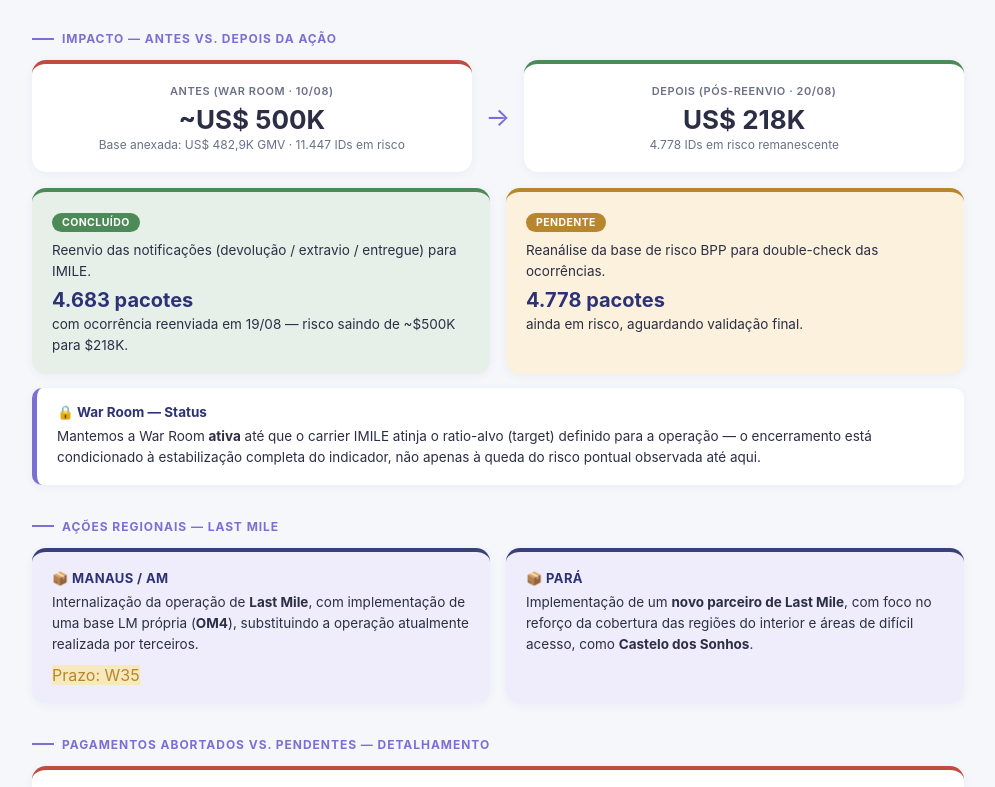
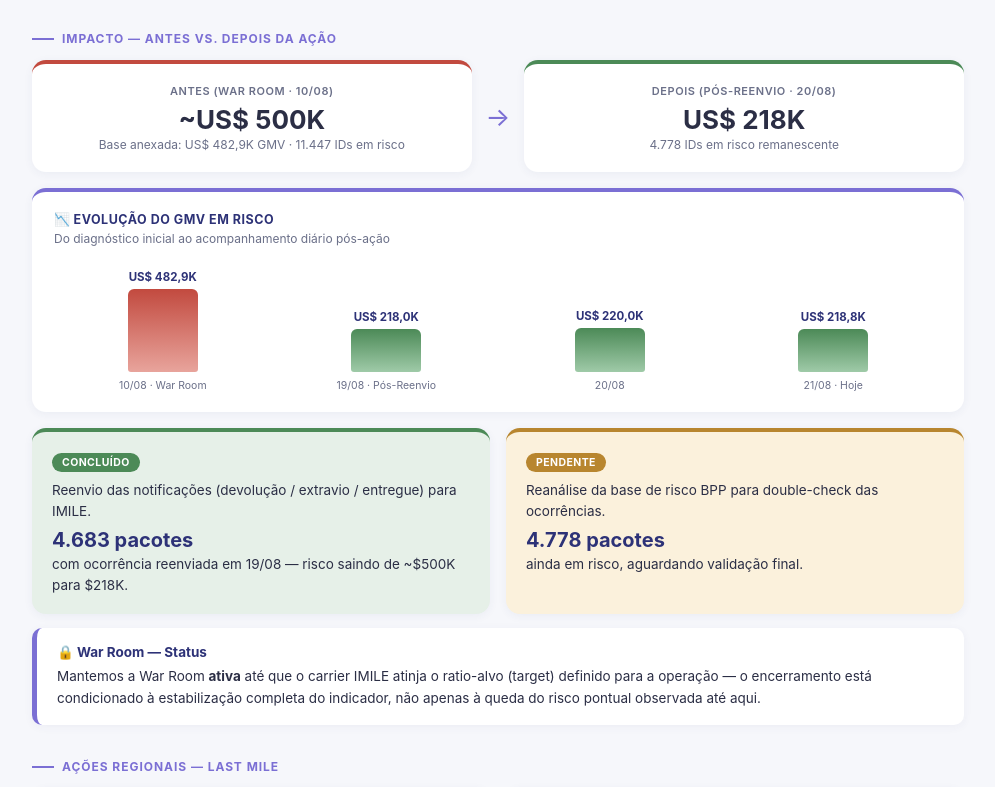
Before and after one commit to pprates1/grid-bpp-imile, a plain HTML site: page index.html in a window 1280 px wide. Shown: the part 1827-2614 px from the top of the page, without its empty margins (142-1137 px from the left). Drawn offline with Linux system fonts and the light colour scheme.

```diff
--- a/index.html
+++ b/index.html
@@ -89,6 +89,14 @@
   .diag-card p{margin:0;font-size:13.5px;line-height:1.6;color:var(--ink);}
   .diag-card .region-tags{display:flex;gap:8px;flex-wrap:wrap;margin-top:10px;}
   .diag-card .region-tag{background:var(--red-soft);color:var(--red);font-size:12px;font-weight:600;padding:4px 12px;border-radius:20px;}
+
+  .bars{display:flex; align-items:flex-end; gap:14px; padding:8px 4px 0;}
+  .bar-col{flex:1; display:flex; flex-direction:column; align-items:center; justify-content:flex-end; height:100%; position:relative;}
+  .bar-col .col-fill{width:100%; max-width:70px; margin:0 auto; border-radius:6px 6px 3px 3px; background:linear-gradient(180deg, var(--red) 0%, #E8A49C 100%); transition:opacity .15s;}
+  .bar-col.improving .col-fill{background:linear-gradient(180deg, var(--green) 0%, #9FCAA8 100%);}
+  .bar-col:hover .col-fill{opacity:.8;}
+  .bar-col .col-label{font-size:10.5px; color:var(--ink-soft); margin-top:7px; text-align:center; line-height:1.3;}
+  .bar-col .col-val{font-size:11.5px; color:var(--navy-deep); font-weight:700; margin-bottom:5px;}
   .ratio-card{background:linear-gradient(135deg, var(--navy) 0%, var(--navy-deep) 100%);border-radius:14px;padding:20px 22px;color:#fff;display:flex;flex-direction:column;justify-content:center;align-items:center;text-align:center;border-top:4px solid var(--gold);}
   .ratio-card .lbl{font-size:11px;text-transform:uppercase;letter-spacing:.05em;color:var(--gold-soft);font-weight:700;}
   .ratio-card .val{font-size:36px;font-weight:800;margin:8px 0 2px;}
@@ -116,7 +124,7 @@
   <header class="top">
     <div class="eyebrow">BPP · Commercial Carrier · War Room</div>
     <h1>Risco IMILE — Da Identificação à Causa Raiz</h1>
-    <p>Storytelling da investigação conjunta CC, CX e transportadora sobre o pico de risco BPP no carrier IMILE — de 10/08 a 17/08/2026.</p>
+    <p>Storytelling da investigação conjunta CCO, LP, CC, CX e transportadora sobre o pico de risco BPP no carrier IMILE — de 10/08 a 17/08/2026.</p>
   </header>
 
   <div class="divider"></div>
@@ -254,6 +262,12 @@
       </div>
     </div>
 
+    <div class="diag-card" style="border-top-color:var(--purple);margin-bottom:16px;">
+      <h4 style="margin:0 0 2px;font-size:12.5px;color:var(--navy-deep);text-transform:uppercase;letter-spacing:.04em;">📉 Evolução do GMV em Risco</h4>
+      <p style="font-size:12px;color:var(--ink-soft);margin:0 0 14px;">Do diagnóstico inicial ao acompanhamento diário pós-ação</p>
+      <div class="bars" id="impact-chart" style="height:130px;"></div>
+    </div>
+
     <div class="action-grid">
       <div class="action-card done">
         <span class="badge">Concluído</span>
@@ -360,6 +374,22 @@
 </div>
 
 <script>
+const impactPoints = [
+  {label:"10/08 · War Room", gmv:482.9, improving:false},
+  {label:"19/08 · Pós-Reenvio", gmv:218.0, improving:true},
+  {label:"20/08", gmv:220.0, improving:true},
+  {label:"21/08 · Hoje", gmv:218.76, improving:true},
+];
+const maxGmv = Math.max(...impactPoints.map(p => p.gmv));
+document.getElementById('impact-chart').innerHTML = impactPoints.map(p => `
+  <div class="bar-col ${p.improving ? 'improving' : ''}">
+    <div class="col-val">US$ ${p.gmv.toLocaleString('pt-BR',{minimumFractionDigits:1,maximumFractionDigits:1})}K</div>
+    <div class="col-fill" style="height:${Math.max(10, p.gmv/maxGmv*95)}px;"></div>
+    <div class="col-label">${p.label}</div>
+  </div>
+`).join('');
+</script>
+<script>
 const dailyData = [
   {sub:"delayed", ids20:1744, ids21:1117, gmv20:89.3, gmv21:69.4, dgmv:-19.9},
   {sub:"stale", ids20:786, ids21:581, gmv20:38.4, gmv21:29.6, dgmv:-8.8},
```
